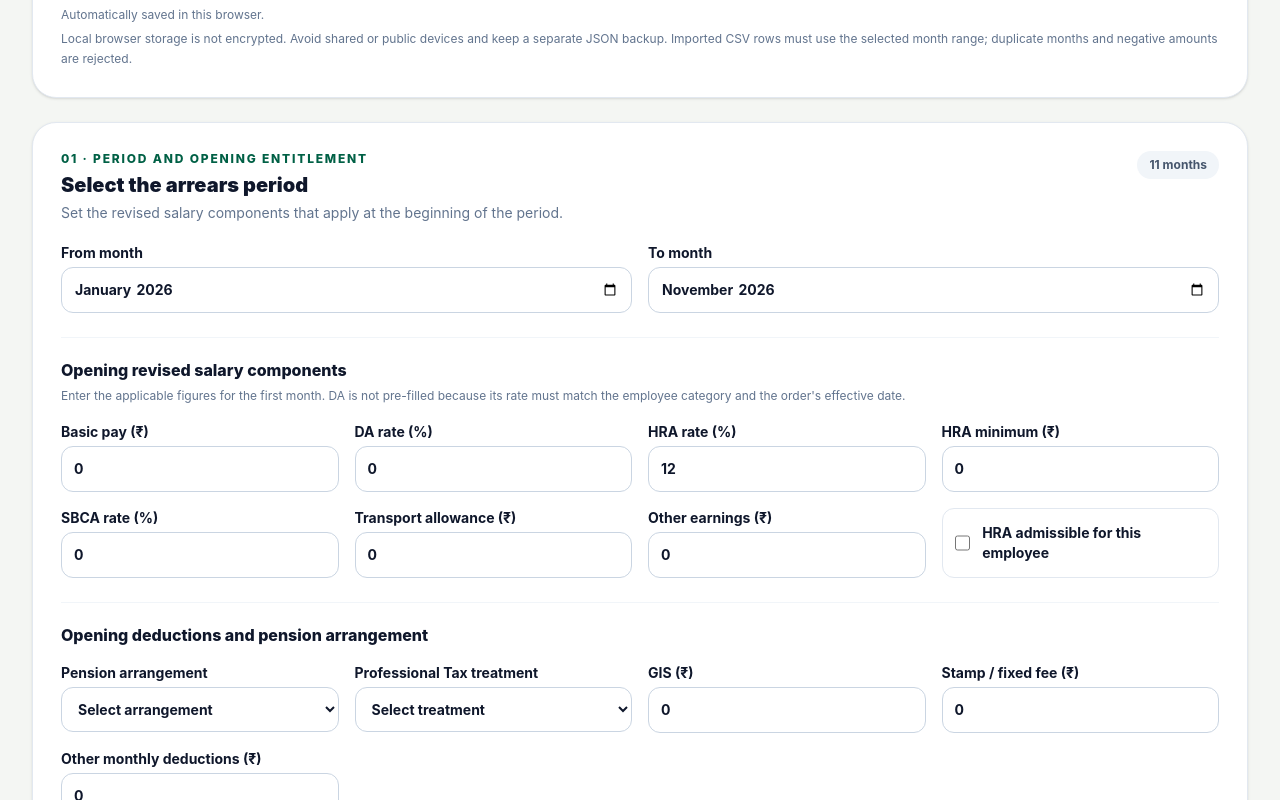
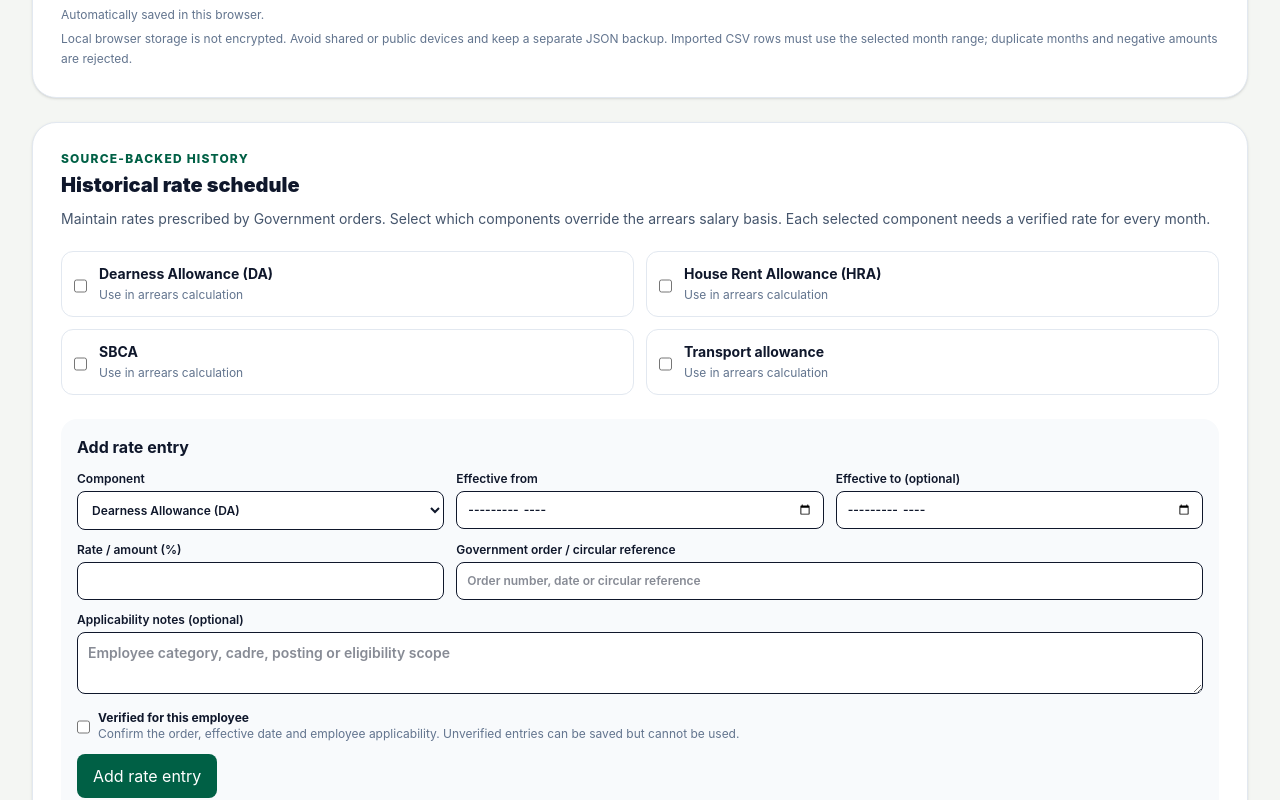
Before and after one commit to leenusdarnal/SIKKIM-GOVERNMENT-SALARY-CALCULATOR, a SvelteKit app: page /arrears-planner in a window 1280 px wide. Shown: the part 820-1620 px from the top of the page. Built offline with nearby package versions, Linux system fonts and the light colour scheme.

Commit message:
Integrate historical rate manager with arrears planner

```diff
--- a/src/routes/arrears-planner/+page.svelte
+++ b/src/routes/arrears-planner/+page.svelte
@@ -10,6 +10,8 @@
     type ArrearsInput
   } from '../../lib/arrears';
   import { DEFAULT_SALARY_INPUT, type SalaryInput } from '../../lib/salary';
+  import HistoricalRateEditor from '../../lib/HistoricalRateEditor.svelte';
+  import type { HistoricalRateComponent, HistoricalRateEntry } from '../../lib/historical-rates';
   import {
     createArrearsEntryTemplateCsv,
     createArrearsScenario,
@@ -26,6 +28,8 @@
   let endMonth = $state('2026-11');
   let baseSalary = $state<SalaryInput>({ ...DEFAULT_SALARY_INPUT, daRate: 0 });
   let changes = $state<ArrearChange[]>([]);
+  let historicalRateSchedule = $state<HistoricalRateEntry[]>([]);
+  let historicalRateComponents = $state<HistoricalRateComponent[]>([]);
   let eventMonth = $state('2026-01');
   let eventType = $state<ArrearChangeType>('da-revision');
   let eventBasicPay = $state('');
@@ -62,7 +66,9 @@
         ...change,
         ...(change.salaryUpdates ? { salaryUpdates: { ...change.salaryUpdates } } : {})
       })),
-      monthlyRecords: monthlyRecords.map((record) => ({ ...record }))
+      monthlyRecords: monthlyRecords.map((record) => ({ ...record })),
+      historicalRateSchedule: historicalRateSchedule.map((entry) => ({ ...entry })),
+      historicalRateComponents: [...historicalRateComponents]
     };
   }
 
@@ -70,6 +76,8 @@
     startMonth = scenario.startMonth;
     endMonth = scenario.endMonth;
     baseSalary = { ...scenario.baseSalary };
+    historicalRateSchedule = (scenario.historicalRateSchedule ?? []).map((entry) => ({ ...entry }));
+    historicalRateComponents = [...(scenario.historicalRateComponents ?? [])];
     changes = scenario.changes.map((change) => ({
       ...change,
       ...(change.salaryUpdates ? { salaryUpdates: { ...change.salaryUpdates } } : {})
@@ -216,7 +224,11 @@
     endMonth,
     baseSalary: { ...baseSalary },
     changes,
-    monthlyRecords
+    monthlyRecords,
+    ...(historicalRateSchedule.length || historicalRateComponents.length ? {
+      historicalRateSchedule,
+      historicalRateComponents
+    } : {})
   }));
   const missingPaidMonths = $derived(result.rows.filter((row) => row.actualTakeHome === null).length);
   const fmt = (value: number | null | undefined) =>
@@ -413,7 +425,7 @@
       <p class="mt-1 text-xs leading-5 text-slate-500 dark:text-slate-400">Local browser storage is not encrypted. Avoid shared or public devices and keep a separate JSON backup. Imported CSV rows must use the selected month range; duplicate months and negative amounts are rejected.</p>
     </section>
 
-    <section class="rounded-3xl border border-slate-200 bg-white p-5 shadow-sm dark:border-slate-800 dark:bg-slate-900 sm:p-7">
+    <HistoricalRateEditor bind:entries={historicalRateSchedule} bind:selected={historicalRateComponents} />\n\n    <section class="rounded-3xl border border-slate-200 bg-white p-5 shadow-sm dark:border-slate-800 dark:bg-slate-900 sm:p-7">
       <div class="flex flex-wrap items-start justify-between gap-3">
         <div>
           <p class="text-xs font-extrabold uppercase tracking-[0.15em] text-emerald-800 dark:text-emerald-400">01 · Period and opening entitlement</p>
```
